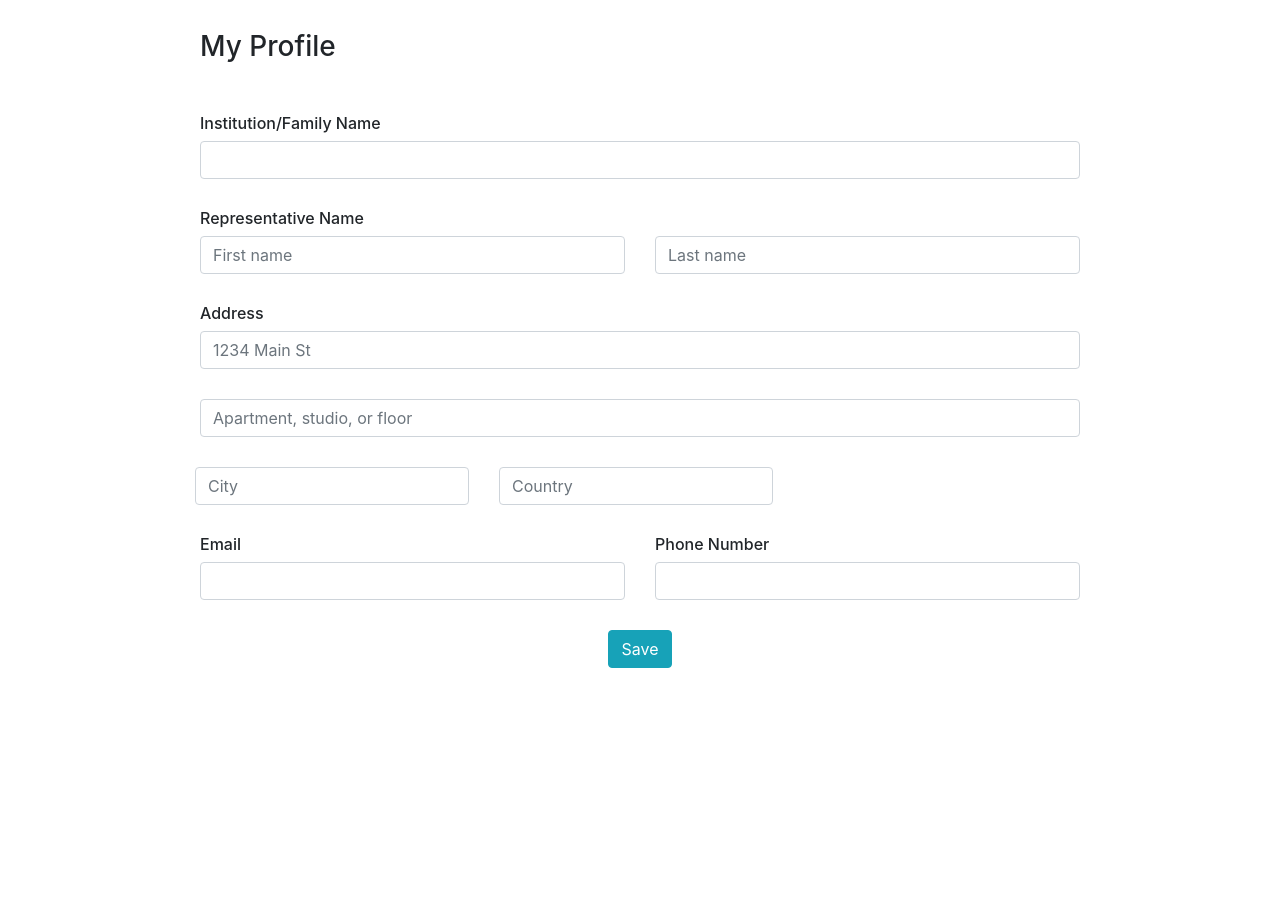
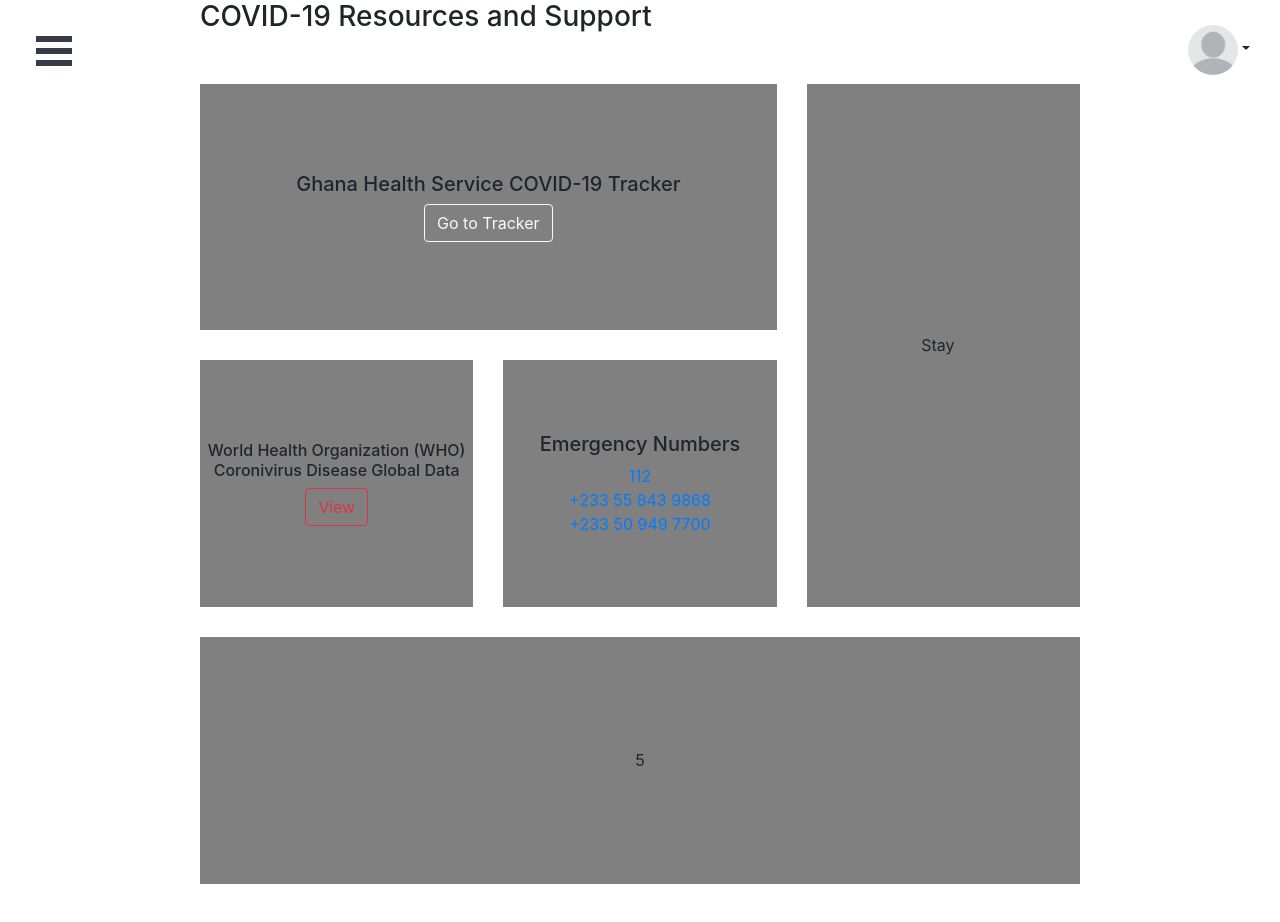
Before and after one commit to anitayawson/COVIDCaseManagerFinalProj, a React (Create React App) app: page / in a window 1280 px wide. Shown: the top 922 px of the page. Before the commit the page ends 800 px from the top, so only its background shows below. Built offline with nearby package versions, Linux system fonts and the light colour scheme.

Commit message:
Added side nav & avatar dropdown

```diff
--- a/src/App.css
+++ b/src/App.css
@@ -1,4 +1,15 @@
 /* HOMEPAGE CSS */
+.avatar__img {
+  width: 50px;
+  height: 50px;
+  border-radius: 50%;
+}
+
+.avatar_dropdown {
+  position: fixed;
+  top: 25px;
+  right: 30px
+}
 .homepage {
   background-color: #7d998e;
   display: flex;
@@ -61,14 +72,14 @@
 /* RESOURCE PAGE CSS GRID */
 .flex-container {
   display: grid;
-  height: 100%;
+  height: 100vh;
   grid-template-rows: repeat(3, 1fr);
   grid-template-columns: repeat(3, 1fr);
   grid-gap: 30px;
 }
 .flexbox-item {
   /* width: 300px; */
-  height: 150px;
+  /* height: 150px; */
   background-color: gray;
   display: flex;
   justify-content: center;
@@ -76,6 +87,7 @@
 }
 .flexbox-item.horizontal {
   grid-column: span 2 ;
+  height: 100%;
 }
 .flexbox-item.long-vertical {
   grid-row: span 2;
@@ -83,7 +95,9 @@
 }
 .flexbox-item.vertical {
   text-align: center;
+  height: 100%;
 }
 .flexbox-item.long-horizontal {
   grid-column: span 3;
+  height: 100%;
 }
--- a/src/App.js
+++ b/src/App.js
@@ -7,13 +7,14 @@
 
 import './App.css';
 
+
 function App() {
   return (
     <div>
-      <PatientProfileComponent />
+      {/* <PatientProfileComponent /> */}
       {/* <HomepageComponent /> */}
       {/* <TestPageComponent /> */}
-      {/* <ResourcesPageComponent /> */}
+      <ResourcesPageComponent />
     </div>
   );
 }
--- a/src/components/PatientProfileComponent.js
+++ b/src/components/PatientProfileComponent.js
@@ -1,8 +1,22 @@
-import React from 'react'
+import React from 'react';
+import Sidebar from './sidebar'
+import Avatar from '../images/avatar.jpg'
 
 export default function PatientProfileComponent() {
     return (
-        <div style={{ marginLeft: 200, marginTop: 30, marginRight: 200, marginBottom: 60 }}>
+        <div>
+            <Sidebar />
+            <div class="c-dropdown avatar_dropdown">
+                <div class="c-avatar has-dropdown dropdown-toggle" id="dropdownMenuAvatar" data-toggle="dropdown" aria-haspopup="true" aria-expanded="false">
+                    <img class="avatar__img" src={Avatar} alt="Name" />
+                </div>
+                <div class="c-dropdown__menu dropdown-menu dropdown-menu-right" aria-labelledby="dropdownMenuAvatar">
+                    <a class="c-dropdown__item dropdown-item" href="#">Edit Profile</a>
+                    <a class="c-dropdown__item dropdown-item" href="#">Account Settings</a>
+                    <a class="c-dropdown__item dropdown-item" href="#">Log out</a>
+                </div>
+            </div>
+            <div style={{ marginLeft: 200, marginRight: 200, marginBottom: 60 }}>
                 <div>
                     <h3 style={{ marginBottom: 50 }}>My Profile</h3>
                     <div>
@@ -54,5 +68,6 @@
                 </div>
 
             </div>
+        </div>
     )
 }
--- a/src/components/ResourcePageComponent.js
+++ b/src/components/ResourcePageComponent.js
@@ -1,9 +1,23 @@
 import React from 'react';
 import Typewriter from 'typewriter-effect';
+import Sidebar from './sidebar'
+import Avatar from '../images/avatar.jpg'
 
 export default function ResourcePageComponent() {
     return (
-        <div style={{ marginLeft: 200, marginTop: 30, marginRight: 200, marginBottom: 60 }}>
+        <div>
+            <Sidebar />
+            <div class="c-dropdown avatar_dropdown">
+                <div class="c-avatar has-dropdown dropdown-toggle" id="dropdownMenuAvatar" data-toggle="dropdown" aria-haspopup="true" aria-expanded="false">
+                    <img class="avatar__img" src={Avatar} alt="Name" />
+                </div>
+                <div class="c-dropdown__menu dropdown-menu dropdown-menu-right" aria-labelledby="dropdownMenuAvatar">
+                    <a class="c-dropdown__item dropdown-item" href="#">Edit Profile</a>
+                    <a class="c-dropdown__item dropdown-item" href="#">Account Settings</a>
+                    <a class="c-dropdown__item dropdown-item" href="#">Log out</a>
+                </div>
+            </div>
+            <div style={{ marginLeft: 200, marginRight: 200, marginBottom: 60 }}>
                 <div>
                     <h3 style={{ marginBottom: 50 }}>COVID-19 Resources and Support</h3>
                 </div>
@@ -17,7 +31,7 @@
                             strings: ['Stay Home', 'Stay Safe', 'Stay Aware', 'Stay Calm'],
                             autoStart: true,
                             loop: true,
-                    }}/>
+                        }} />
                     </div>
                     <div className="flexbox-item vertical" style={{ display: "flex", flexDirection: "column" }}>
                         <h6>World Health Organization (WHO) Coronivirus Disease Global Data</h6>
@@ -32,5 +46,6 @@
                     <div className="flexbox-item long-horizontal">5</div>
                 </div>
             </div>
+        </div>
     )
 }
--- a/src/components/TestPageComponent.js
+++ b/src/components/TestPageComponent.js
@@ -1,8 +1,22 @@
 import React from 'react'
+import Sidebar from './sidebar'
+import Avatar from '../images/avatar.jpg'
 
 export default function TestPageComponent() {
     return (
-        <div style={{ marginLeft: 200, marginTop: 30, marginRight: 200, marginBottom: 60 }}>
+        <div>
+            <Sidebar />
+            <div class="c-dropdown avatar_dropdown">
+                <div class="c-avatar has-dropdown dropdown-toggle" id="dropdownMenuAvatar" data-toggle="dropdown" aria-haspopup="true" aria-expanded="false">
+                    <img class="avatar__img" src={Avatar} alt="Name" />
+                </div>
+                <div class="c-dropdown__menu dropdown-menu dropdown-menu-right" aria-labelledby="dropdownMenuAvatar">
+                    <a class="c-dropdown__item dropdown-item" href="#">Edit Profile</a>
+                    <a class="c-dropdown__item dropdown-item" href="#">Account Settings</a>
+                    <a class="c-dropdown__item dropdown-item" href="#">Log out</a>
+                </div>
+            </div>
+        <div style={{ marginLeft: 200, marginRight: 200, marginBottom: 60 }}>
             <h3 style={{ marginBottom: 50 }}>COVID-19 Online Test</h3>
             <p>The test will take 10 minutes and provide instant results. Please answer ALL questions.</p>
             <p>Disclaimer: This is not an official COVID-19 test. For an official test, please contact a nearby hospital or testing center. </p>
@@ -13,5 +27,6 @@
                 <button type="button" class="btn btn-primary btn-lg">Take Test</button>
             </div>
         </div>
+        </div>
     )
 }
--- /dev/null
+++ b/src/components/sidebar.js
@@ -0,0 +1,17 @@
+import React from "react";
+import { stack as Menu } from "react-burger-menu";
+import '../sidebar.css';
+
+export default props => {
+    return (
+        <Menu>
+            <a className="menu-item" href="/">Home</a>
+            <a className="menu-item" href="/profile">Profile</a>
+            <a className="menu-item" href="/test">Test</a>
+            <a className="menu-item" href="/resources">Resources & Support</a>
+            <a className="menu-item" href="/settings">Settings</a>
+            <a className="menu-item" href="/gethelp">Get Help</a>
+            <a className="menu-item" href="/logout">Log out</a>
+        </Menu>
+    );
+};
--- /dev/null
+++ b/src/sidebar.css
@@ -0,0 +1,81 @@
+html,
+body {
+  margin: 0;
+}
+
+#App {
+  font-family: sans-serif;
+
+  /* Give app full page to work with */
+  height: 100%;
+}
+
+#page-wrap {
+  text-align: center;
+
+  /* Prevent sidebar from showing a scrollbar on page */
+  overflow: auto;
+}
+
+/* Individual item */
+.bm-item {
+  display: inline-block;
+
+  /* Sidebar item styling */
+  text-decoration: none;
+  margin-bottom: 10px;
+  color: #d1d1d1;
+  transition: color 0.2s;
+}
+
+/* Change color on hover */
+.bm-item:hover {
+  color: white;
+}
+
+/* Position and sizing of burger button */
+.bm-burger-button {
+  position: fixed;
+  width: 36px;
+  height: 30px;
+  left: 36px;
+  top: 36px;
+}
+
+/* Color/shape of burger icon bars */
+.bm-burger-bars {
+  background: #373a47;
+}
+
+/* Position and sizing of clickable cross button */
+.bm-cross-button {
+  height: 24px;
+  width: 24px;
+}
+
+/* Color/shape of close button cross */
+.bm-cross {
+  background: #bdc3c7;
+}
+
+/* General sidebar styles */
+.bm-menu {
+  background: #373a47;
+  padding: 2.5em 1.5em 0;
+  font-size: 1.15em;
+}
+
+/* Morph shape necessary with bubble or elastic */
+.bm-morph-shape {
+  fill: #373a47;
+}
+
+/* Wrapper for item list */
+.bm-item-list {
+  color: #b8b7ad;
+}
+
+/* Styling of overlay */
+.bm-overlay {
+  background: rgba(0, 0, 0, 0.3);
+}
```
Also changed, not shown: src/components/ConsultRequestList.js (added), src/images/avatar.jpg (added). Lines whose indentation alone changed are shown as unchanged.
